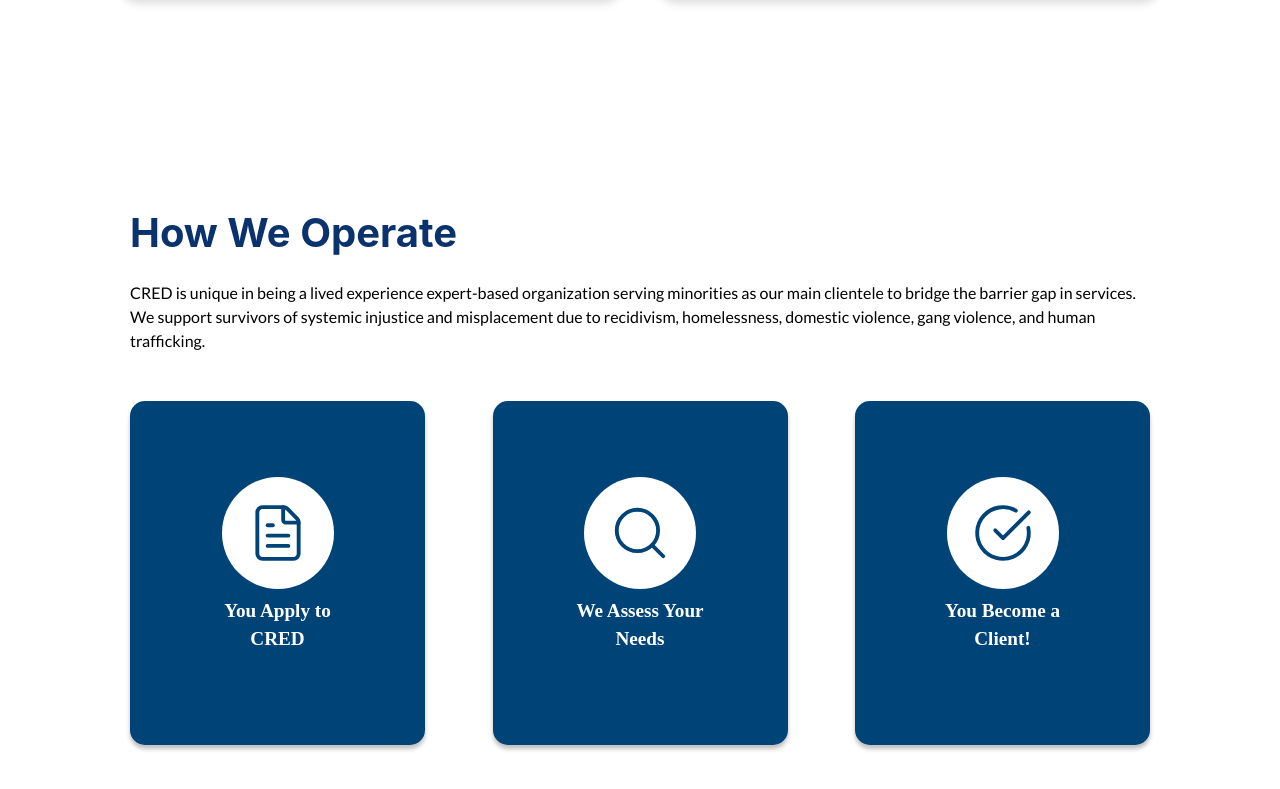
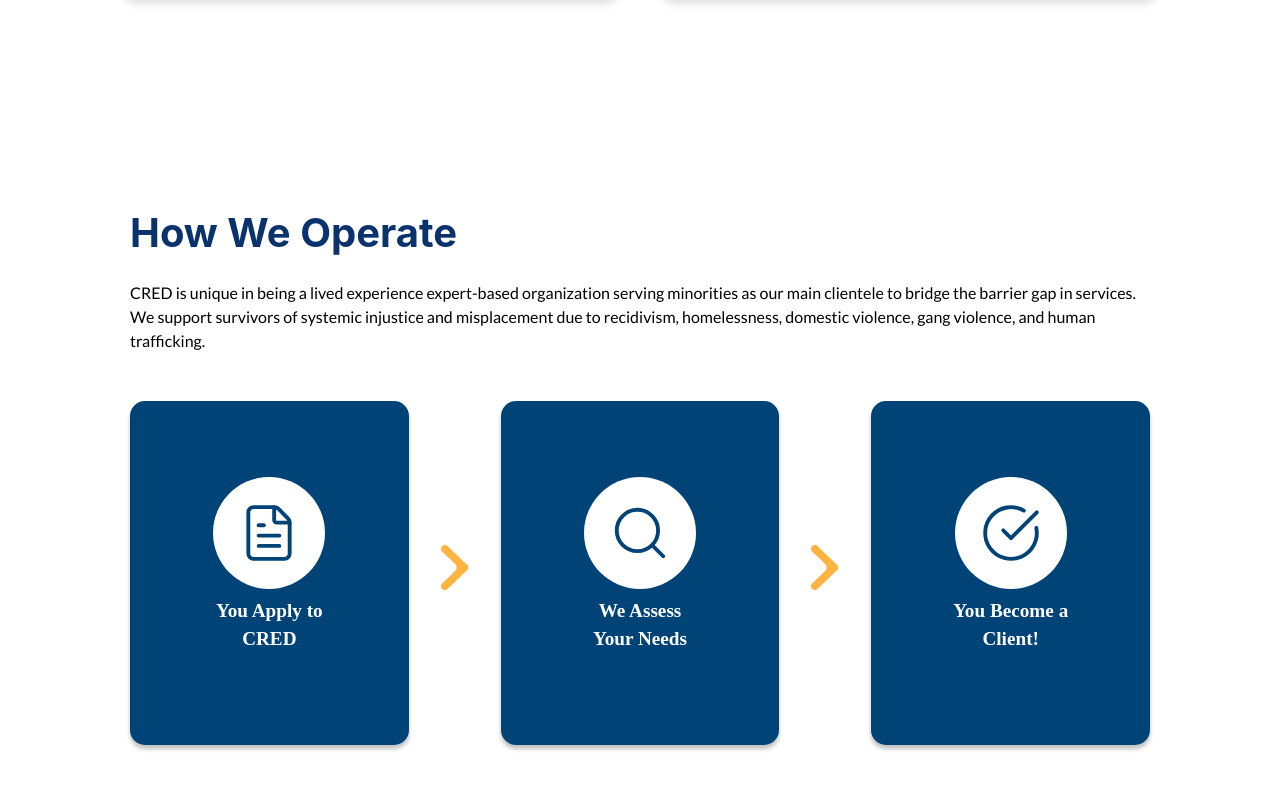
Before and after one commit to TritonSE/CRED, a Next.js app in the folder frontend/: page /about in a window 1280 px wide. Shown: the part 1477-2266 px from the top of the page. Built offline with nearby package versions, Linux system fonts and the light colour scheme; what @tritonse/tse-constellation would draw is missing.

Commit message:
added vectors between operations cards

```diff
--- a/frontend/src/app/about/components/OperationsCard.module.css
+++ b/frontend/src/app/about/components/OperationsCard.module.css
@@ -77,7 +77,7 @@
 }
 
 .cardContainer:hover {
-  height: 23rem;
+  height: 22rem;
 }
 
 .cardContainer:hover .cardContent {
--- a/frontend/src/app/about/page.tsx
+++ b/frontend/src/app/about/page.tsx
@@ -82,11 +82,13 @@ export default function AboutUsPage() {
               title="You Apply to CRED"
               textBody="Review CRED's programs and see which type of support best fits your current situation. Then, fill out the application form."
             />
+            <img src="Vector.png" alt="arrow" className="vectors" />
             <OperationsCard
               iconURL="/assess_needs_icon.svg"
               title="We Assess Your Needs"
               textBody="After you submit, CRED's team will review your application and follow up with next steps. We'll contact you if we need more information."
             />
+            <img src="Vector.png" alt="arrow" className="vectors" />
             <OperationsCard
               iconURL="/client_icon.svg"
               title="You Become a Client!"
--- a/frontend/src/app/about/styles.css
+++ b/frontend/src/app/about/styles.css
@@ -166,3 +166,9 @@
   gap: 2rem;
   margin: 0 auto;
 }
+
+.vectors {
+  height: 20%;
+  margin: 9rem auto;
+  position: relative;
+}
```
Also changed, not shown: frontend/public/Vector.png (added).
